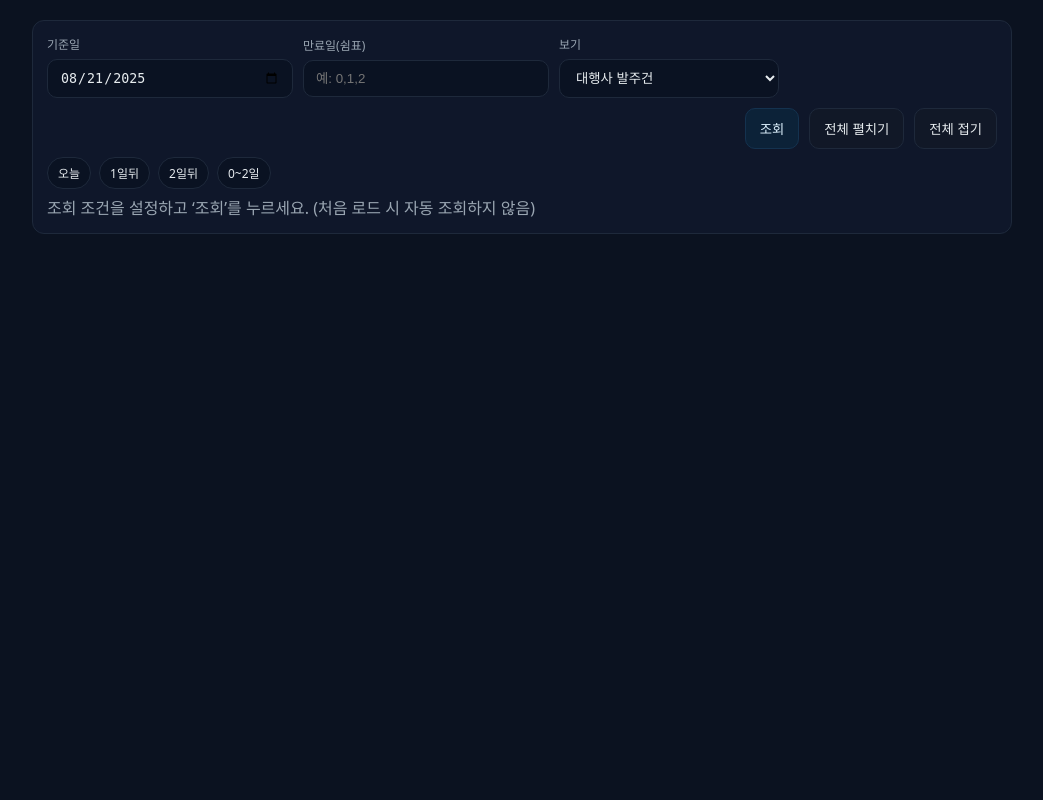
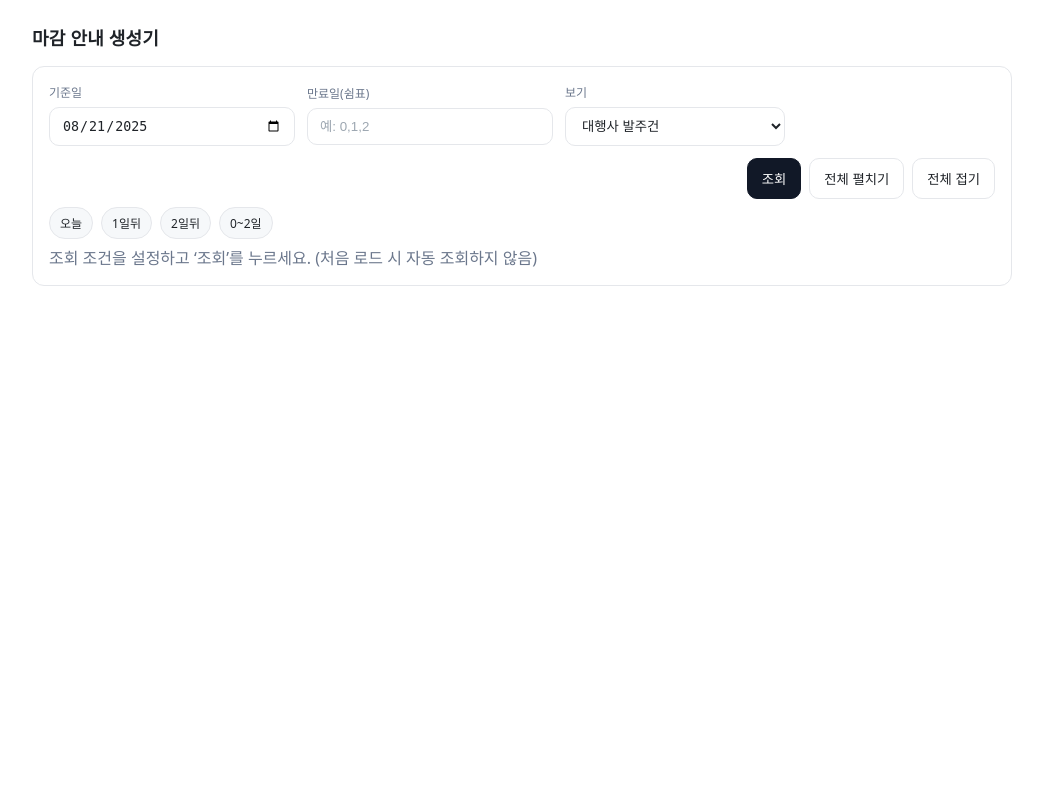
Before and after one commit to qwerpoiuqqq/jtwolab-DeadlineNotifier, a Flask app: page / in a window 1280 px wide. Shown: the whole page, without its empty margins (118-1161 px from the left). Run offline with Flask 3, Linux system fonts and the light colour scheme.

Commit message:
Update index.html

```diff
--- a/templates/index.html
+++ b/templates/index.html
@@ -6,45 +6,71 @@
     <title>마감 안내 생성기</title>
     <style>
       :root{
-        --bg:#0b1220; --panel:#0f172a; --muted:#9aa6b2; --text:#e7ecef;
-        --line:#1e293b; --accent:#0ea5e9; --btn:#111827;
+        --bg:#ffffff;
+        --text:#1f2328;          /* neutral-900 */
+        --muted:#6b778c;         /* neutral-500 */
+        --line:#e5e7eb;          /* neutral-200 */
+        --panel:#ffffff;         /* card bg */
+        --pill:#f6f8fa;          /* subtle chip */
+        --btn:#111827;           /* dark text for primary */
       }
       html,body{height:100%}
-      body{margin:0;background:var(--bg);color:var(--text);font-family:ui-sans-serif,system-ui,"Noto Sans KR",Arial}
-      .container{max-width:980px;margin:0 auto;padding:20px}
-      .hstack{display:flex;gap:10px;align-items:center;flex-wrap:wrap}
-      .panel{background:var(--panel);border:1px solid var(--line);border-radius:12px;padding:14px}
-      label{display:block;font-size:12px;color:var(--muted);margin-bottom:6px}
-      input[type="text"],input[type="date"],select{background:#0a1222;color:var(--text);border:1px solid var(--line);border-radius:10px;padding:10px 12px;min-width:220px}
-      .btn{border:1px solid var(--line);background:var(--btn);color:var(--text);padding:10px 14px;border-radius:10px;cursor:pointer}
-      .btn-primary{background:#0c2238;border-color:#14324f;color:#dff3ff}
-      .chips{display:flex;gap:8px;flex-wrap:wrap}
-      .chip{border:1px solid var(--line);background:#0a1222;color:var(--text);padding:6px 10px;border-radius:999px;cursor:pointer;font-size:12px}
-      .muted{color:var(--muted)}
-      .pill{border:1px solid var(--line);background:#0a1222;color:var(--text);padding:6px 10px;border-radius:999px;font-size:12px}
-      .grid{display:grid;gap:12px}
-      @media(min-width:900px){.grid{grid-template-columns:1fr 1fr}}
-      .card{background:#0a1222;border:1px solid var(--line);border-radius:12px;padding:12px}
-      .card-head{display:flex;justify-content:space-between;align-items:center;margin-bottom:6px}
-      .name{font-weight:700}
-      .copy{white-space:pre-wrap;background:#07101e;border:1px dashed #132039;border-radius:10px;padding:10px;font-family:ui-monospace,Menlo,Consolas,"Courier New";color:#e9f2ff}
-      /* overlay spinner */
-      .overlay{position:fixed;inset:0;display:none;align-items:center;justify-content:center;background:rgba(1,6,20,.55);backdrop-filter:blur(2px);z-index:50}
-      .spin{width:36px;height:36px;border:3px solid rgba(14,165,233,.25);border-top-color:var(--accent);border-radius:50%;animation:spin 1s linear infinite;margin-bottom:10px}
-      @keyframes spin{to{transform:rotate(360deg)}}
-      .center{text-align:center}
-      .toast{position:fixed;right:16px;bottom:16px;background:#06201a;border:1px solid #0d3a2f;color:#bff4e8;padding:10px 12px;border-radius:10px;display:none;z-index:60}
-      hr{border:none;border-top:1px solid var(--line);margin:12px 0}
+      body{
+        margin:0; background:var(--bg); color:var(--text);
+        font-family: ui-sans-serif, system-ui, "Noto Sans KR", Arial;
+        -webkit-font-smoothing: antialiased; -moz-osx-font-smoothing: grayscale;
+      }
+      .container{ max-width:980px; margin:0 auto; padding:24px; }
+      .title{ font-weight:800; letter-spacing:.2px; font-size:18px; margin-bottom:16px; }
+
+      /* Panel (Notion-like card) */
+      .panel{ background:var(--panel); border:1px solid var(--line); border-radius:12px; padding:16px; }
+      .stack{ display:flex; gap:12px; align-items:center; flex-wrap:wrap; }
+      .stack-right{ margin-left:auto; display:flex; gap:8px; }
+
+      label{ display:block; font-size:12px; color:var(--muted); margin-bottom:6px; }
+      input[type="text"],input[type="date"],select{
+        background:#fff; color:var(--text); border:1px solid var(--line); border-radius:10px;
+        padding:10px 12px; min-width:220px; outline:none;
+      }
+      input::placeholder{ color:#9da7b1; }
+
+      .btn{ border:1px solid var(--line); background:#fff; color:var(--text); padding:10px 14px; border-radius:10px; cursor:pointer; }
+      .btn-primary{ background:#111827; color:#fff; border-color:#111827; }
+
+      .chips{ display:flex; gap:8px; flex-wrap:wrap; }
+      .chip{ border:1px solid var(--line); background:var(--pill); color:var(--text); padding:6px 10px; border-radius:999px; cursor:pointer; font-size:12px; }
+
+      .muted{ color:var(--muted); }
+      .pill{ border:1px solid var(--line); background:var(--pill); color:var(--text); padding:6px 10px; border-radius:999px; font-size:12px; }
+
+      /* Results */
+      .grid{ display:grid; gap:12px; }
+      @media(min-width:900px){ .grid{ grid-template-columns:1fr 1fr; } }
+      .card{ background:#fff; border:1px solid var(--line); border-radius:12px; padding:12px; }
+      .card-head{ display:flex; justify-content:space-between; align-items:center; margin-bottom:6px; }
+      .name{ font-weight:700; }
+      .copy{ white-space:pre-wrap; background:#fff; border:1px dashed var(--line); border-radius:10px; padding:10px; font-family: ui-monospace, Menlo, Consolas, "Courier New"; color:#0b0f14; }
+
+      /* Overlay spinner (neutral) */
+      .overlay{ position:fixed; inset:0; display:none; align-items:center; justify-content:center; background:rgba(0,0,0,.08); backdrop-filter: blur(2px); z-index:50; }
+      .spinner{ width:34px; height:34px; border:3px solid rgba(17,24,39,.18); border-top-color:#111827; border-radius:50%; animation:spin 1s linear infinite; margin:0 auto 10px; }
+      @keyframes spin{ to{ transform:rotate(360deg); } }
+      .center{ text-align:center; }
+
+      /* Toast */
+      .toast{ position:fixed; right:16px; bottom:16px; background:#111827; color:#fff; border:1px solid #111827; padding:10px 12px; border-radius:10px; display:none; z-index:60; }
     </style>
   </head>
   <body>
     <div class="container">
+      <div class="title">마감 안내 생성기</div>
 
-      <!-- 컨트롤 -->
+      <!-- Controls -->
       <div class="panel" style="margin-bottom:12px">
         <form id="q" method="get" action="/">
           <input type="hidden" name="submit" value="1" />
-          <div class="hstack">
+          <div class="stack">
             <div>
               <label>기준일</label>
               <input type="date" name="base_date" value="{{ base_date_str }}" />
@@ -60,13 +86,13 @@
                 <option value="internal" {% if filter_mode=='internal' %}selected{% endif %}>내부 진행건</option>
               </select>
             </div>
-            <div style="margin-left:auto" class="hstack">
+            <div class="stack-right">
               <button class="btn btn-primary" type="submit">조회</button>
               <button class="btn" type="button" id="expand">전체 펼치기</button>
               <button class="btn" type="button" id="collapse">전체 접기</button>
             </div>
           </div>
-          <div class="hstack chips" style="margin-top:8px">
+          <div class="chips" style="margin-top:8px">
             <span class="chip" data-days="0">오늘</span>
             <span class="chip" data-days="1">1일뒤</span>
             <span class="chip" data-days="2">2일뒤</span>
@@ -78,10 +104,10 @@
         </form>
       </div>
 
-      <!-- 요약 -->
+      <!-- Summary -->
       {% if did_fetch and ordered_days %}
       <div class="panel" style="margin-bottom:12px">
-        <div class="hstack" style="flex-wrap:wrap">
+        <div class="stack" style="flex-wrap:wrap">
           <span class="muted">기준일</span><span class="pill">{{ base_date_str }}</span>
           <span class="muted" style="margin-left:10px">날짜 매핑</span>
           {% for d in ordered_days %}
@@ -91,7 +117,7 @@
       </div>
       {% endif %}
 
-      <!-- 결과 -->
+      <!-- Results -->
       {% if did_fetch %}
         {% if grouped %}
           <div class="grid" id="results">
@@ -99,7 +125,7 @@
               <div class="card" data-card>
                 <div class="card-head">
                   <div class="name">[{{ agency }}]</div>
-                  <div class="hstack">
+                  <div class="stack">
                     <button class="btn" type="button" data-toggle>접기</button>
                     <button class="btn btn-primary" type="button" onclick="copyText('c{{ loop.index }}')">복사</button>
                   </div>
@@ -114,30 +140,30 @@
       {% endif %}
     </div>
 
-    <!-- 로딩 오버레이 -->
+    <!-- Overlay spinner -->
     <div class="overlay" id="overlay">
       <div class="center">
-        <div class="spin"></div>
+        <div class="spinner"></div>
         <div class="muted">정보를 찾는 중입니다...</div>
       </div>
     </div>
 
-    <!-- 토스트 -->
+    <!-- Toast -->
     <div class="toast" id="toast">복사되었습니다.</div>
 
     <script>
-      // 칩
+      // 빠른 선택 칩
       document.querySelectorAll('.chip').forEach(ch=>ch.addEventListener('click',()=>{
         const v = ch.getAttribute('data-days');
         document.querySelector('input[name="days"]').value = v;
       }));
 
-      // 오버레이
+      // 오버레이 표시
       const form = document.getElementById('q'); const overlay = document.getElementById('overlay');
       form?.addEventListener('submit', ()=>{ overlay.style.display='flex'; });
       window.addEventListener('pageshow', ()=>{ overlay.style.display='none'; });
 
-      // 접기/펼치기
+      // 카드 접기/펼치기
       function setCard(card, open){
         const body = card.querySelector('[data-body]');
         const btn = card.querySelector('[data-toggle]');
@@ -147,8 +173,8 @@
       document.querySelectorAll('[data-card]').forEach(card=>{
         const btn = card.querySelector('[data-toggle]');
         btn.addEventListener('click', ()=>{
-          const open = card.querySelector('[data-body]').style.display !== 'none';
-          setCard(card, !open);
+          const isOpen = card.querySelector('[data-body]').style.display !== 'none';
+          setCard(card, !isOpen);
         });
       });
       document.getElementById('expand')?.addEventListener('click', ()=>{
@@ -158,11 +184,10 @@
         document.querySelectorAll('[data-card]').forEach(c=>setCard(c,false));
       });
 
-      // 복사
+      // 복사 & 토스트
       function toast(){ const t=document.getElementById('toast'); t.style.display='block'; setTimeout(()=>t.style.display='none',1200); }
       window.copyText = function(id){
-        const el = document.getElementById(id); if(!el) return;
-        const tx = el.innerText;
+        const el = document.getElementById(id); if(!el) return; const tx = el.innerText;
         (navigator.clipboard?.writeText ? navigator.clipboard.writeText(tx) : new Promise((res,rej)=>{
           const ta=document.createElement('textarea'); ta.value=tx; document.body.appendChild(ta); ta.select();
           document.execCommand('copy') ? res() : rej(); document.body.removeChild(ta);
```
